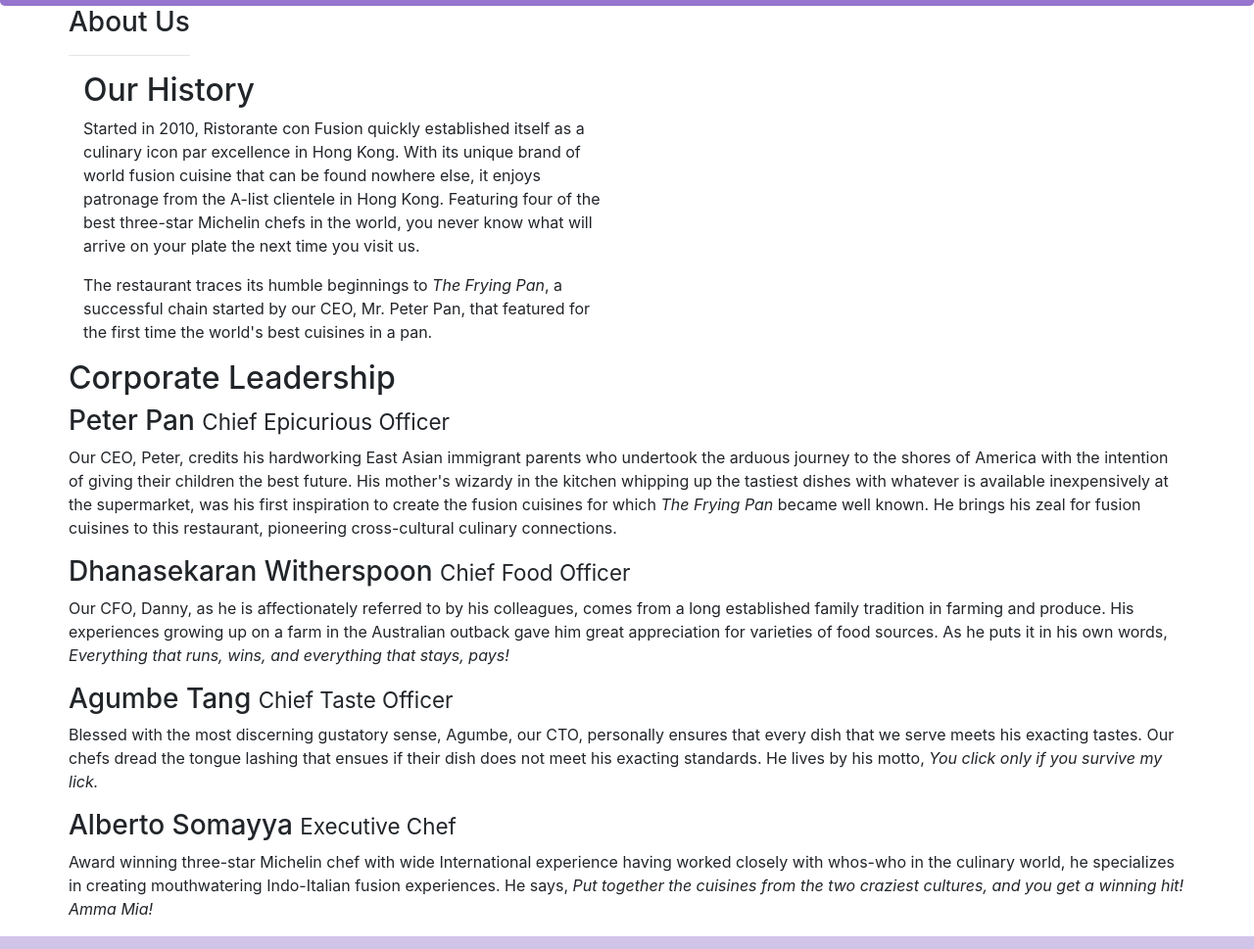
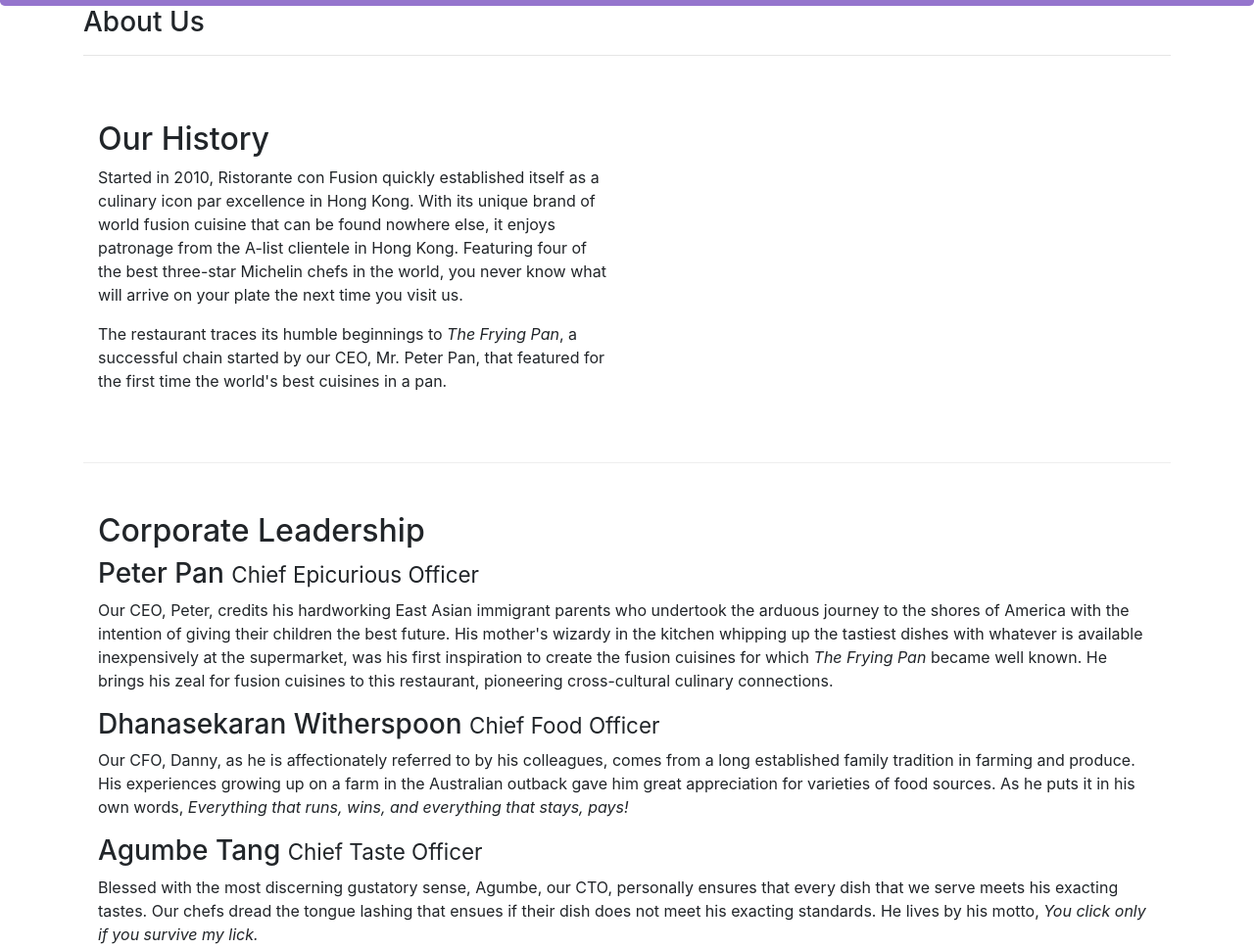
Before and after one commit to MischokLO/bootstrap4, a website: page aboutus.html in a window 1280 px wide. Shown: the part 278-1247 px from the top of the page at 98% size. Drawn offline with nearby package versions, Linux system fonts and the light colour scheme.

Commit message:
some adding

```diff
--- a/aboutus.html
+++ b/aboutus.html
@@ -9,7 +9,8 @@
 
     <!-- Bootstrap CSS -->
     <link rel="stylesheet" href="node_modules/bootstrap/dist/css/bootstrap.min.css">
-    <link href="css/styles.css" rel="stylesheet">
+    <link rel="stylesheet" href="css/styles.css">
+
     <title>Ristorante Con Fusion: About Us</title>
 
 </head>
@@ -32,14 +33,14 @@
 
     <div class="container">
         <div class="row">
-            <div>
+            <div class="col-12">
                 <h3>About Us</h3>
                 <hr>
             </div>
         </div>
 
-        <div class="row">
-            <div class="col-sm-6">
+        <div class="row row-content">
+            <div class="col-12 col-sm-6">
                 <h2>Our History</h2>
                 <p>Started in 2010, Ristorante con Fusion quickly established itself as a culinary icon par excellence
                     in Hong Kong. With its unique brand of world fusion cuisine that can be found nowhere else, it
@@ -49,13 +50,13 @@
                 <p>The restaurant traces its humble beginnings to <em>The Frying Pan</em>, a successful chain started
                     by our CEO, Mr. Peter Pan, that featured for the first time the world's best cuisines in a pan.</p>
             </div>
-            <div>
+            <div class="col-12 col-sm">
             </div>
         </div>
 
 
-        <div class="row">
-            <div>
+        <div class="row row-content">
+            <div class="col-12">
                 <h2>Corporate Leadership</h2>
                 <h3>Peter Pan <small>Chief Epicurious Officer</small></h3>
                 <p class="d-none d-sm-block">Our CEO, Peter, credits his hardworking East Asian immigrant parents who
@@ -96,7 +97,7 @@
                         <li><a href="#">Contact</a></li>
                     </ul>
                 </div>
-                <div class="col-7 col-sm-5">
+                <div class="col-7 col-sm-5 address">
                     <h5>Our Address</h5>
                     <address>
                         121, Clear Water Bay Road<br>
@@ -118,7 +119,7 @@
                     </div>
                 </div>
             </div>
-            <div class="row justify-content-center">
+            <div class="row justify-content-center copyright">
                 <div class="col-auto">
                     <p>© Copyright 2018 Ristorante Con Fusion</p>
                 </div>
@@ -132,6 +133,7 @@
 
 
 
+
 </body>
 
 </html>
```
